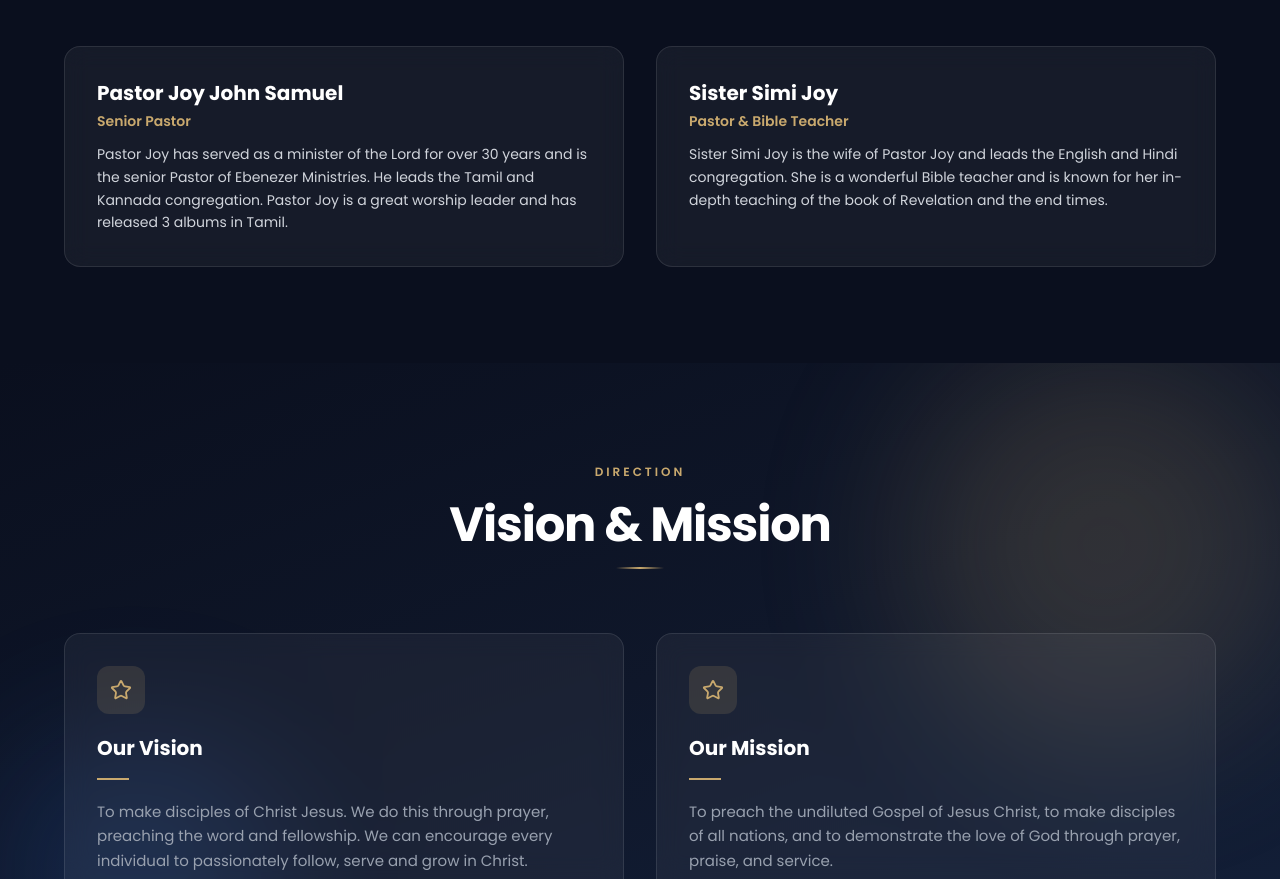
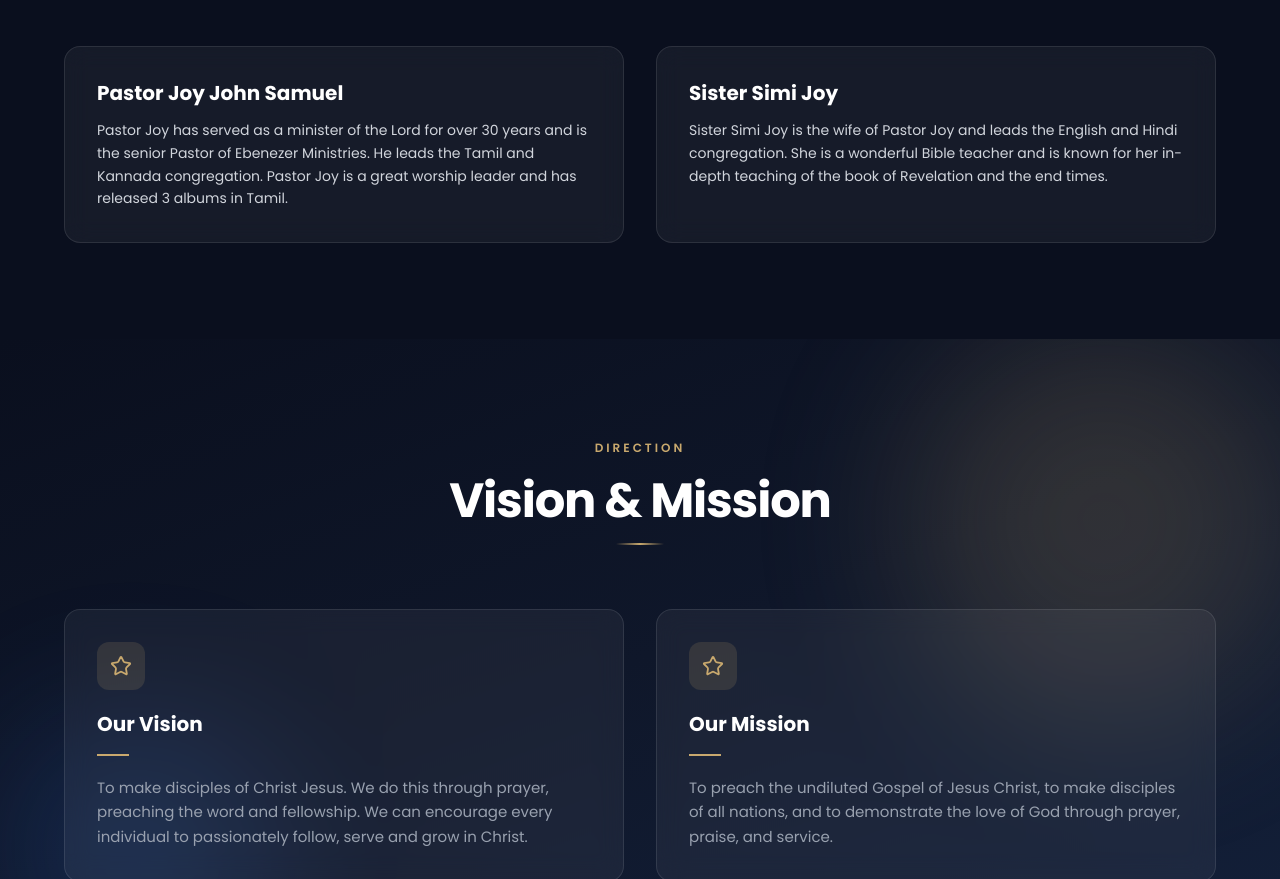
Before and after one commit to sujithtofficial/EFPH, a Next.js app: page /about in a window 1280 px wide. Shown: the part 1082-1961 px from the top of the page. Built offline with nearby package versions, Linux system fonts and the light colour scheme.

Commit message:
Remove leadership titles (Senior Pastor, Pastor & Bible Teacher)

```diff
--- a/app/about/page.tsx
+++ b/app/about/page.tsx
@@ -102,8 +102,7 @@ export default function AboutPage() {
               transition={{ duration: 0.6 }}
               className="card-dark rounded-2xl p-6 md:p-8"
             >
-              <h3 className="text-white font-bold text-xl mb-1">Pastor Joy John Samuel</h3>
-              <p className="text-[#c9a96e] text-sm font-semibold mb-3">Senior Pastor</p>
+              <h3 className="text-white font-bold text-xl mb-3">Pastor Joy John Samuel</h3>
               <p className="text-gray-300 text-sm leading-relaxed">
                 Pastor Joy has served as a minister of the Lord for over 30 years and is the senior Pastor of Ebenezer Ministries. He leads the Tamil and Kannada congregation. Pastor Joy is a great worship leader and has released 3 albums in Tamil.
               </p>
@@ -116,8 +115,7 @@ export default function AboutPage() {
               transition={{ duration: 0.6, delay: 0.15 }}
               className="card-dark rounded-2xl p-6 md:p-8"
             >
-              <h3 className="text-white font-bold text-xl mb-1">Sister Simi Joy</h3>
-              <p className="text-[#c9a96e] text-sm font-semibold mb-3">Pastor &amp; Bible Teacher</p>
+              <h3 className="text-white font-bold text-xl mb-3">Sister Simi Joy</h3>
               <p className="text-gray-300 text-sm leading-relaxed">
                 Sister Simi Joy is the wife of Pastor Joy and leads the English and Hindi congregation. She is a wonderful Bible teacher and is known for her in-depth teaching of the book of Revelation and the end times.
               </p>
```
